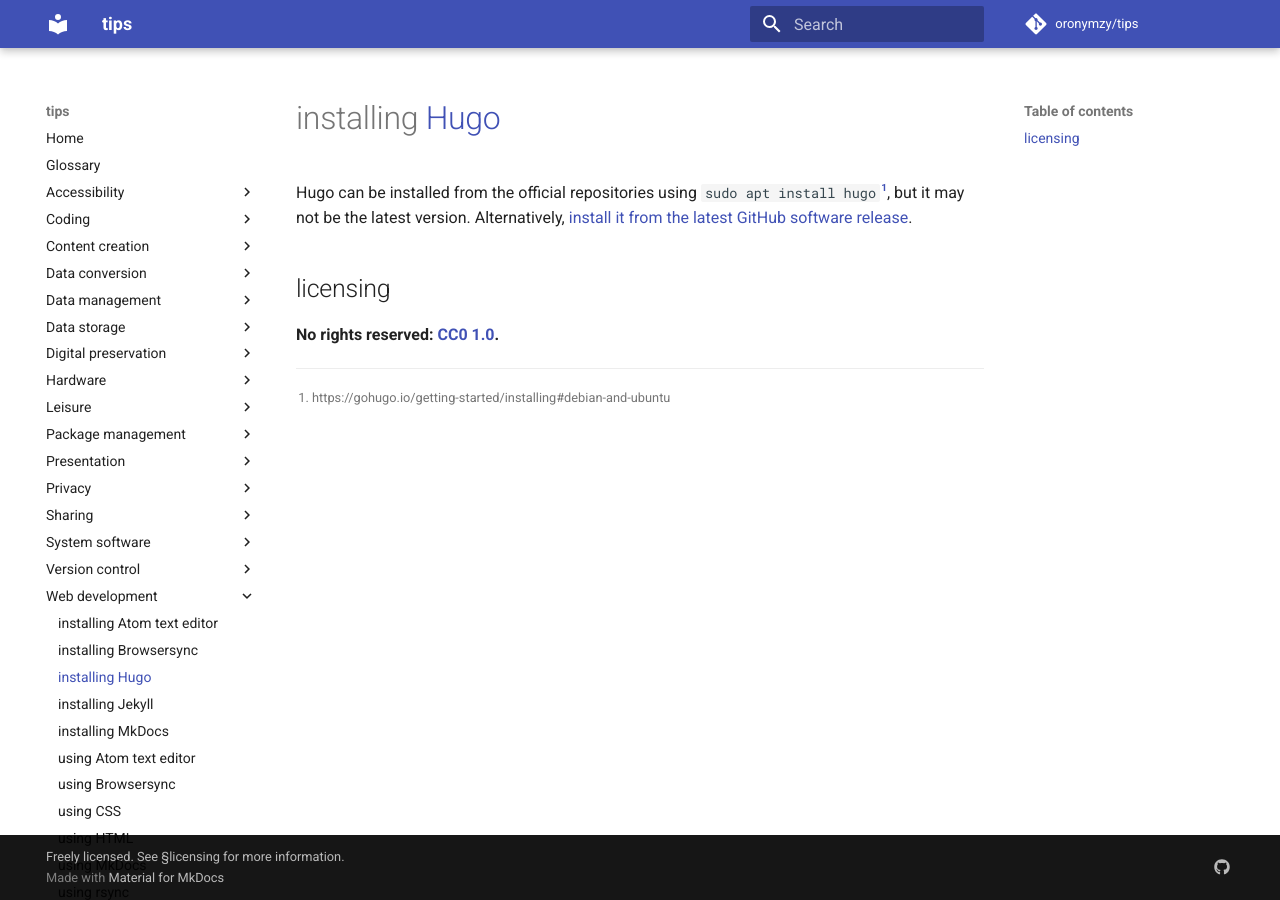
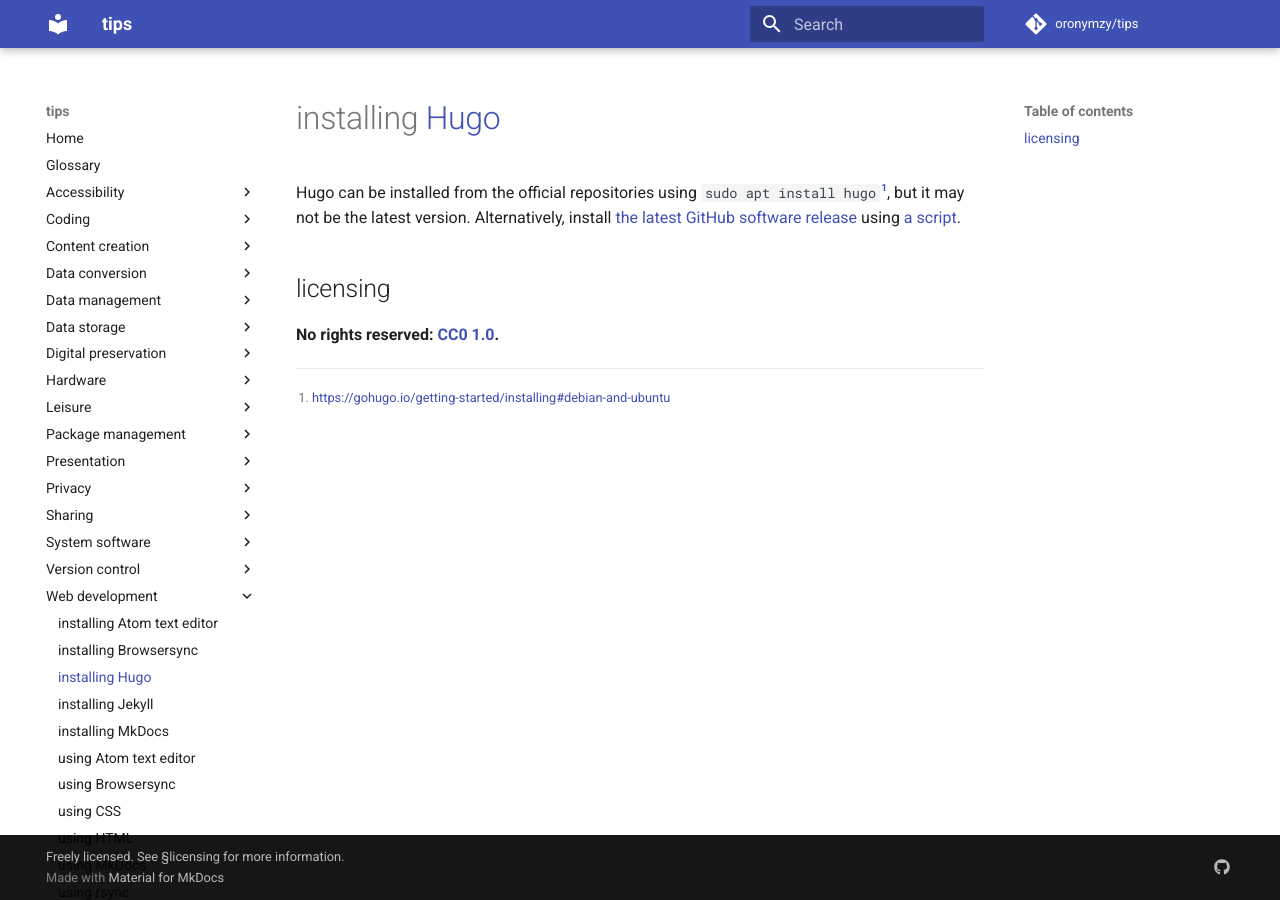
Before and after one commit to oronymzy/tips, an MkDocs documentation site: the page built from docs/insHugo.md, in a window 1280 px wide. Built offline with MkDocs 1.6.1 and Material for MkDocs 9.7.7, drawn with Linux system fonts in a browser that asks for light colours; comment, search, counter and statistics services are not loaded.

Commit message:
Add automatic hyperlink
Add automatic hyperlink to footnote.
Change wording.

```diff
--- a/docs/insHugo.md
+++ b/docs/insHugo.md
@@ -1,9 +1,9 @@
 # installing [Hugo]
-Hugo can be installed from the official repositories using `sudo apt install hugo`[^insHugo1], but it may not be the latest version. Alternatively, [install it](https://github.com/gohugoio/hugo/releases/latest) [from the latest GitHub software release](islGHsr.md).
+Hugo can be installed from the official repositories using `sudo apt install hugo`[^insHugo1], but it may not be the latest version. Alternatively, install [the latest GitHub software release](https://github.com/gohugoio/hugo/releases/latest) using [a script](islGHsr.md).
 
 ## licensing
 **No rights reserved: [CC0 1.0](https://creativecommons.org/publicdomain/zero/1.0/).**
 
 [Hugo]: https://gohugo.io/
 
-[^insHugo1]: https://gohugo.io/getting-started/installing#debian-and-ubuntu
+[^insHugo1]: <https://gohugo.io/getting-started/installing#debian-and-ubuntu>
```
